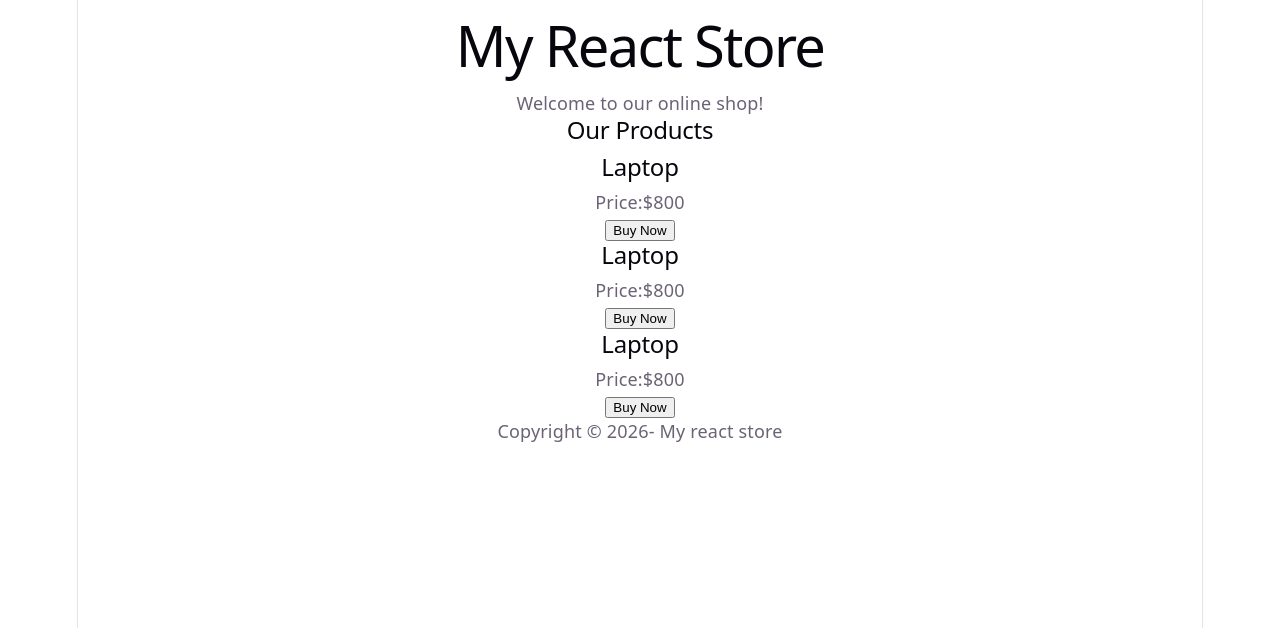
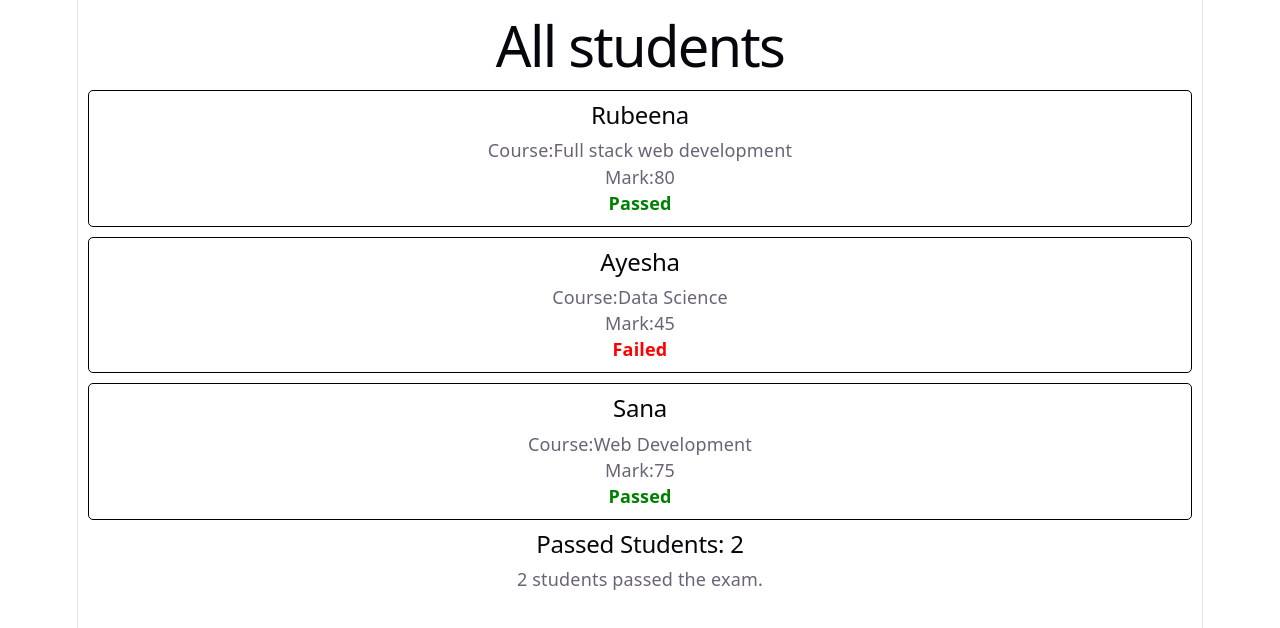
Before and after one commit to Rubeenamji/react-module, a React (Vite) app: page / in a window 1280 px wide. Shown: the top 628 px of the page. Built offline with nearby package versions, Linux system fonts and the light colour scheme.

Commit message:
Complete JSX practice and student dashboard

```diff
--- a/src/App.css
+++ b/src/App.css
@@ -1,184 +1,14 @@
-.counter {
-  font-size: 16px;
-  padding: 5px 10px;
-  border-radius: 5px;
-  color: var(--accent);
-  background: var(--accent-bg);
-  border: 2px solid transparent;
-  transition: border-color 0.3s;
-  margin-bottom: 24px;
-
-  &:hover {
-    border-color: var(--accent-border);
-  }
-  &:focus-visible {
-    outline: 2px solid var(--accent);
-    outline-offset: 2px;
-  }
+.student-card{
+  border:1px solid black;
+  padding:10px;
+  margin:10px;
+  border-radius:5px;
 }
-
-.hero {
-  position: relative;
-
-  .base,
-  .framework,
-  .vite {
-    inset-inline: 0;
-    margin: 0 auto;
-  }
-
-  .base {
-    width: 170px;
-    position: relative;
-    z-index: 0;
-  }
-
-  .framework,
-  .vite {
-    position: absolute;
-  }
-
-  .framework {
-    z-index: 1;
-    top: 34px;
-    height: 28px;
-    transform: perspective(2000px) rotateZ(300deg) rotateX(44deg) rotateY(39deg)
-      scale(1.4);
-  }
-
-  .vite {
-    z-index: 0;
-    top: 107px;
-    height: 26px;
-    width: auto;
-    transform: perspective(2000px) rotateZ(300deg) rotateX(40deg) rotateY(39deg)
-      scale(0.8);
-  }
+.pass{
+  color:green;
+  font-weight:bold;
 }
-
-#center {
-  display: flex;
-  flex-direction: column;
-  gap: 25px;
-  place-content: center;
-  place-items: center;
-  flex-grow: 1;
-
-  @media (max-width: 1024px) {
-    padding: 32px 20px 24px;
-    gap: 18px;
-  }
+.fail{
+  color:red;
+  font-weight:bold;
 }
-
-#next-steps {
-  display: flex;
-  border-top: 1px solid var(--border);
-  text-align: left;
-
-  & > div {
-    flex: 1 1 0;
-    padding: 32px;
-    @media (max-width: 1024px) {
-      padding: 24px 20px;
-    }
-  }
-
-  .icon {
-    margin-bottom: 16px;
-    width: 22px;
-    height: 22px;
-  }
-
-  @media (max-width: 1024px) {
-    flex-direction: column;
-    text-align: center;
-  }
-}
-
-#docs {
-  border-right: 1px solid var(--border);
-
-  @media (max-width: 1024px) {
-    border-right: none;
-    border-bottom: 1px solid var(--border);
-  }
-}
-
-#next-steps ul {
-  list-style: none;
-  padding: 0;
-  display: flex;
-  gap: 8px;
-  margin: 32px 0 0;
-
-  .logo {
-    height: 18px;
-  }
-
-  a {
-    color: var(--text-h);
-    font-size: 16px;
-    border-radius: 6px;
-    background: var(--social-bg);
-    display: flex;
-    padding: 6px 12px;
-    align-items: center;
-    gap: 8px;
-    text-decoration: none;
-    transition: box-shadow 0.3s;
-
-    &:hover {
-      box-shadow: var(--shadow);
-    }
-    .button-icon {
-      height: 18px;
-      width: 18px;
-    }
-  }
-
-  @media (max-width: 1024px) {
-    margin-top: 20px;
-    flex-wrap: wrap;
-    justify-content: center;
-
-    li {
-      flex: 1 1 calc(50% - 8px);
-    }
-
-    a {
-      width: 100%;
-      justify-content: center;
-      box-sizing: border-box;
-    }
-  }
-}
-
-#spacer {
-  height: 88px;
-  border-top: 1px solid var(--border);
-  @media (max-width: 1024px) {
-    height: 48px;
-  }
-}
-
-.ticks {
-  position: relative;
-  width: 100%;
-
-  &::before,
-  &::after {
-    content: '';
-    position: absolute;
-    top: -4.5px;
-    border: 5px solid transparent;
-  }
-
-  &::before {
-    left: 0;
-    border-left-color: var(--border);
-  }
-  &::after {
-    right: 0;
-    border-right-color: var(--border);
-  }
-}
--- a/src/App.jsx
+++ b/src/App.jsx
@@ -1,4 +1,199 @@
-import Header from "./components/Header";
+import StudentCard from "./components/StudentCard";
+import "./App.css";
+function App(){
+  const students=[
+    {id:1,
+      name:"Rubeena",
+      course:"Full stack web development",
+      marks:80
+    },
+    {id:2,
+      name:"Ayesha",
+      course:"Data Science",
+      marks:45
+    },
+    {id:3,
+      name:"Sana",
+      course:"Web Development",
+      marks:75
+    }
+  ];
+
+  const passedStudents=students.filter((student)=>student.marks>50);
+
+  return(
+    <>
+    <header/>
+    <main>
+      <h1>All students</h1>
+      {students.map((student)=>(
+        <StudentCard
+         key={student.id}
+         student={student}
+        />
+      ))}
+      <h2>Passed Students: {passedStudents.length}</h2>
+      {passedStudents.length===0?(
+        <p>No students passed the exam.</p>
+      ):(
+        <p>{passedStudents.length} students passed the exam.</p>
+      )}
+    </main>
+    </>
+  );
+}
+export default App;
+
+/*////////////////////////////
+
+function App(){
+  const isLoggedIn=false;
+
+  return(
+    <div>
+      {
+        isLoggedIn?(
+          <button>Logout</button>
+        ):(
+          <button>Login</button>)
+      }
+    </div>
+  );
+}
+export default App;
+
+/*////////////////////////////
+/*function App(){
+  const isLoggedIn=true;
+  return(
+    <div>
+      {isLoggedIn?(<h1>Welcome back!</h1>):(<h1>Please Login</h1>)}
+    </div>
+  );
+}
+export default App;
+//////////////////////
+
+/*function App(){
+  const isLoggedIn=false;
+  if(isLoggedIn){
+    return <h1>Welcome back!</h1>;
+  }
+  else{
+    return <h1>please Login</h1>
+  }
+}
+export default App;
+//////////////////////////////
+
+/*function App(){
+  const products=[
+    {id:1,name:"Laptop",price:800},
+    {id:2,name:"Mobile",price:500},
+    {id:3,name:"Tablet",price:300}
+  ];
+
+  return(
+    <div>
+      <h1>Affordable price</h1>
+      {products.filter((product)=>(product.price<600)).map((product)=>(
+        <div key={product.id}>
+          <h2>{product.name}</h2>
+          <p>Price: ${product.price}</p>
+        </div>
+      ))}
+    </div>
+  );
+}
+export default App;
+////////////////////////////
+
+/*function App(){
+  const products=[
+    {id:1,name:"Laptop",price:800},
+    {id:2,name:"Mobile",price:500},
+    {id:3,name:"Tablet",price:300}
+  ];
+
+  return(
+    <div>
+      <h1>ProductList</h1>
+      {products.map((product)=>(
+        <div key={product.id}>
+          <h2>{product.name}</h2>
+          <p>Price:${product.price}</p>
+          <button>Buy Now</button>
+        </div>
+      ))}
+    </div>
+  );
+}
+export default App;
+///////////////////////////////
+
+
+/*function App(){
+  const fruits=["Apple","Banana","Mango","Orange"];
+  return(
+    <>
+    <h1>Fruits List</h1>
+    {fruits.map((fruit)=>(
+      <p key={fruit}>{fruit} </p>
+    ))}
+    </>
+  );
+}
+export default App;
+///////////////////////////////
+
+
+/*function App(){
+  const student={
+    name:"Rubeena",
+    course:"Full stack web development",
+    marks:[80,90,75,85]
+  };
+  const total=student.marks.reduce((sum,mark)=>sum+mark,0);
+  const average=total/student.marks.length;
+
+  return(
+    <>
+    <h1>{student.name}</h1>
+    <p>{student.course}</p>
+    <p>{total}</p>
+    <p>{average}</p>
+    </>
+  );
+}
+export default App;
+
+
+
+
+/*function App(){
+  const studentName="Rubeena";
+  const courseName="Full stack web development";
+
+  return(
+    <>
+    {/* student Information *///}
+   /* <div className="student-card">
+        <h1>Welcome, {studentName}!</h1>
+        <p>Course: {courseName}</p>
+    </div>
+    <img src="https://placehold.co/150"
+          alt="Student image"
+          />
+          <br/>
+          <button onClick={()=>alert("Welcome to React")}>Click Me</button>
+    </>
+  );
+}
+export default App;
+*/
+
+
+/*import Header from "./components/Header";
 import ProductCard from "./components/ProductCard";
 import Footer from "./components/Footer";
 
@@ -16,4 +211,4 @@ function App(){
     </div>
   );
 }
-export default App;
+export default App;*/
--- a/src/components/Header.jsx
+++ b/src/components/Header.jsx
@@ -1,4 +1,17 @@
 function Header(){
+    return(
+        <header>
+            <h1>Student Dashboard</h1>
+            <p>React JSX Practice</p>
+        </header>
+    );
+
+}
+export default Header;
+
+/////////////////////
+
+/*function Header(){
     return(
         <header>
             <h1>
@@ -9,4 +22,4 @@ function Header(){
 
     );
 }
-export default Header;
+export default Header;*/
--- /dev/null
+++ b/src/components/StudentCard.jsx
@@ -0,0 +1,16 @@
+function StudentCard({student}){
+    return(
+        <div className="student-card">
+            <h2>{student.name}</h2>
+            <p>Course:{student.course}</p>
+            <p>Mark:{student.marks}</p>
+            {student.marks>50?(
+                <p className="pass">Passed</p>
+            ):(
+                <p className="fail">Failed</p>
+            )}
+
+        </div>
+    );
+}
+export default StudentCard;
```
